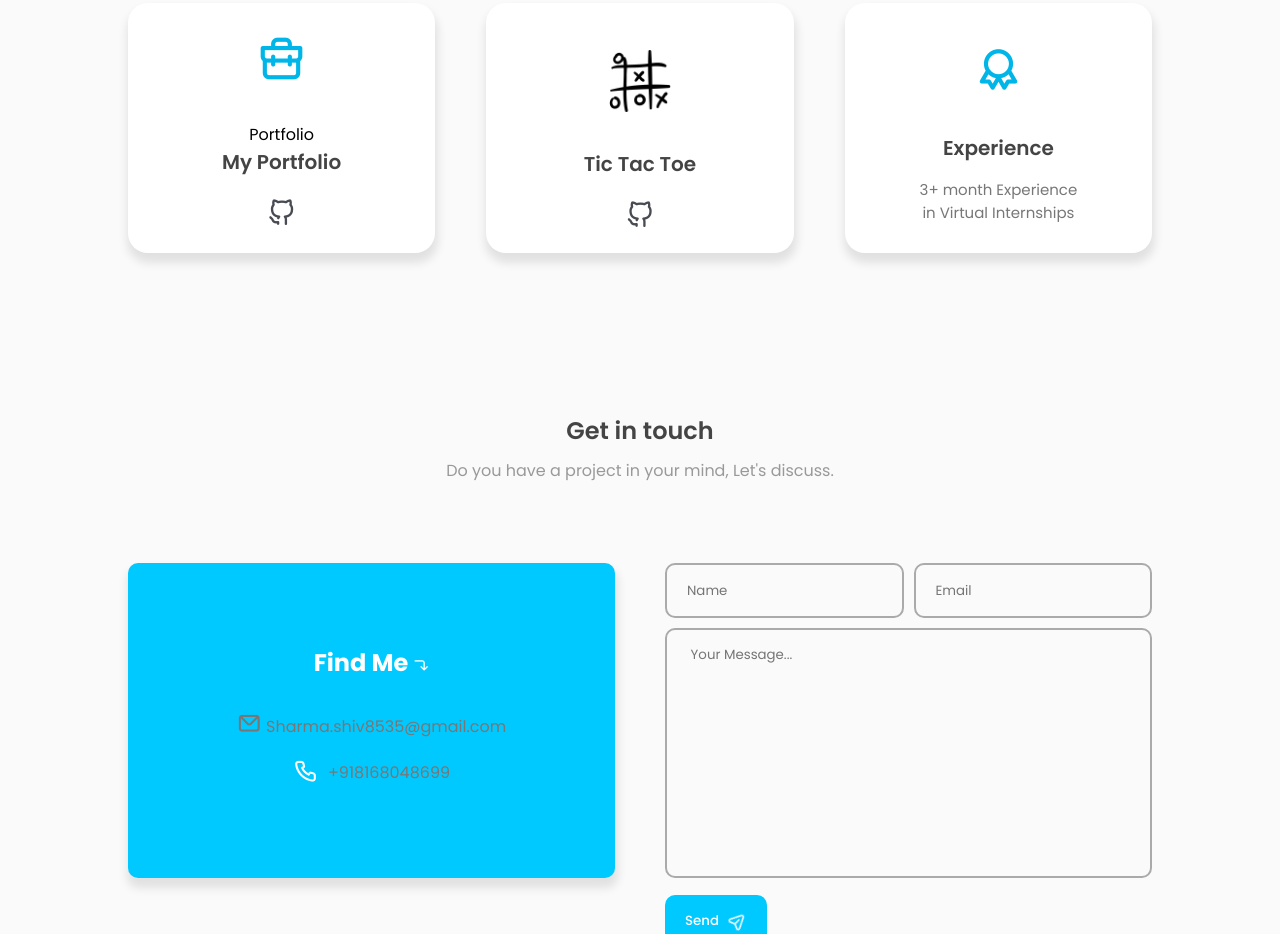
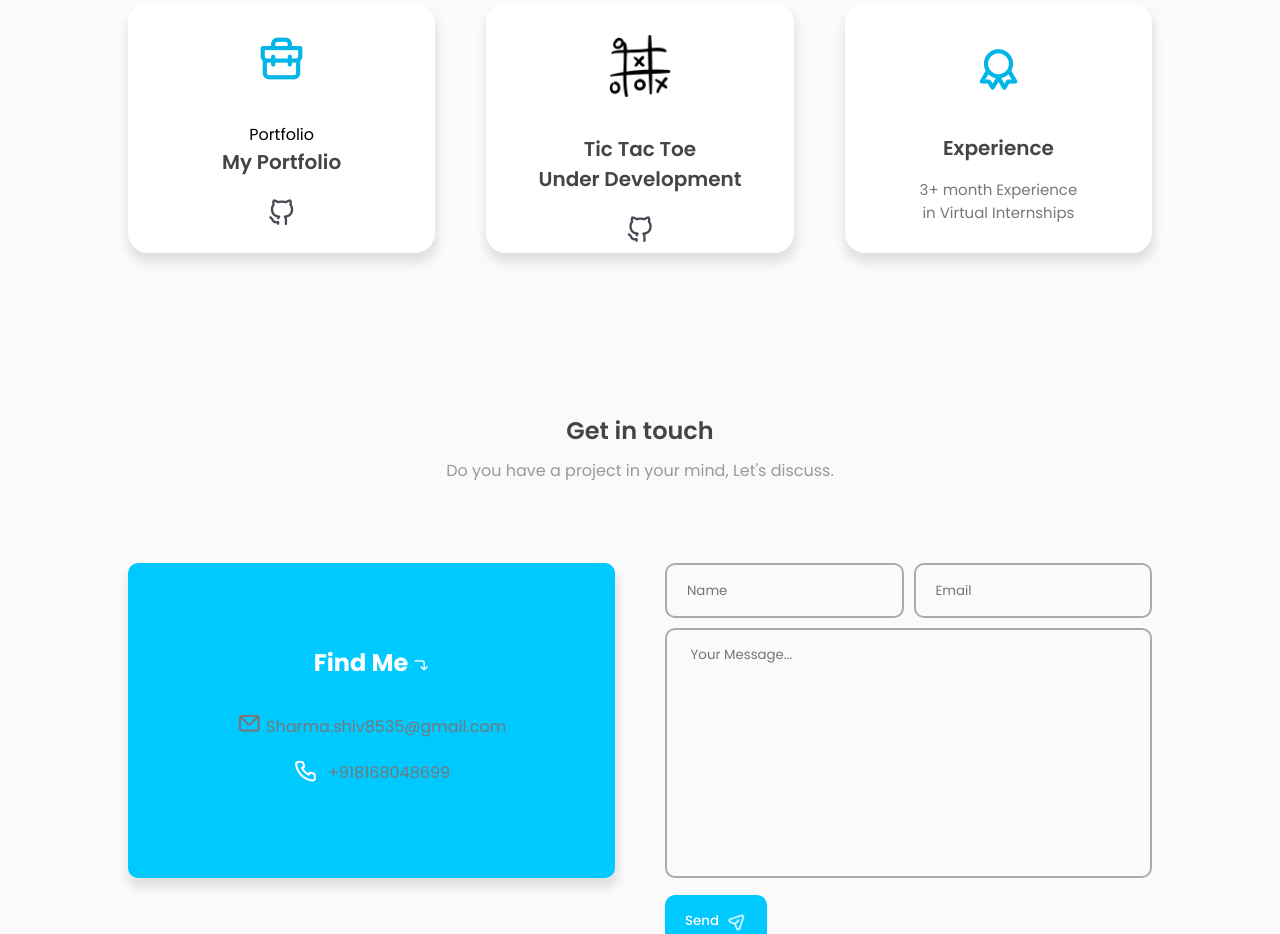
Before and after one commit to ShivamSharma8168/MyPortfolioWebsite, a plain HTML site: page Index.html in a window 1280 px wide. Shown: the part 3116-4050 px from the top of the page. Drawn offline with nearby package versions, Linux system fonts and the light colour scheme; a script that the page names is missing.

Commit message:
under Dev

```diff
--- a/Index.html
+++ b/Index.html
@@ -330,7 +330,8 @@
                         <!-- <i class="uil uil-user"></i> -->
                         <a id="GameIcon" href="https://tictactoe8168.netlify.app/" target="_blank"> <img
                                 src="assets/gameIcon2.png" alt="Tic Tac Toe game built by SHivam Sharma using HTML , CSS and JavaScript."> </a>
-                        <h3>Tic Tac Toe </h3>
+                        <h3>Tic Tac Toe <br>
+                        Under Development </h3>
                         <label><a href="https://github.com/ShivamSharma8168/TicTacToeGame/blob/main/index.html"
                                 id="gitcode" target="_blank" title="Code on Github"> <i
                                     class="uil uil-github-alt"></i></a></label>
```
